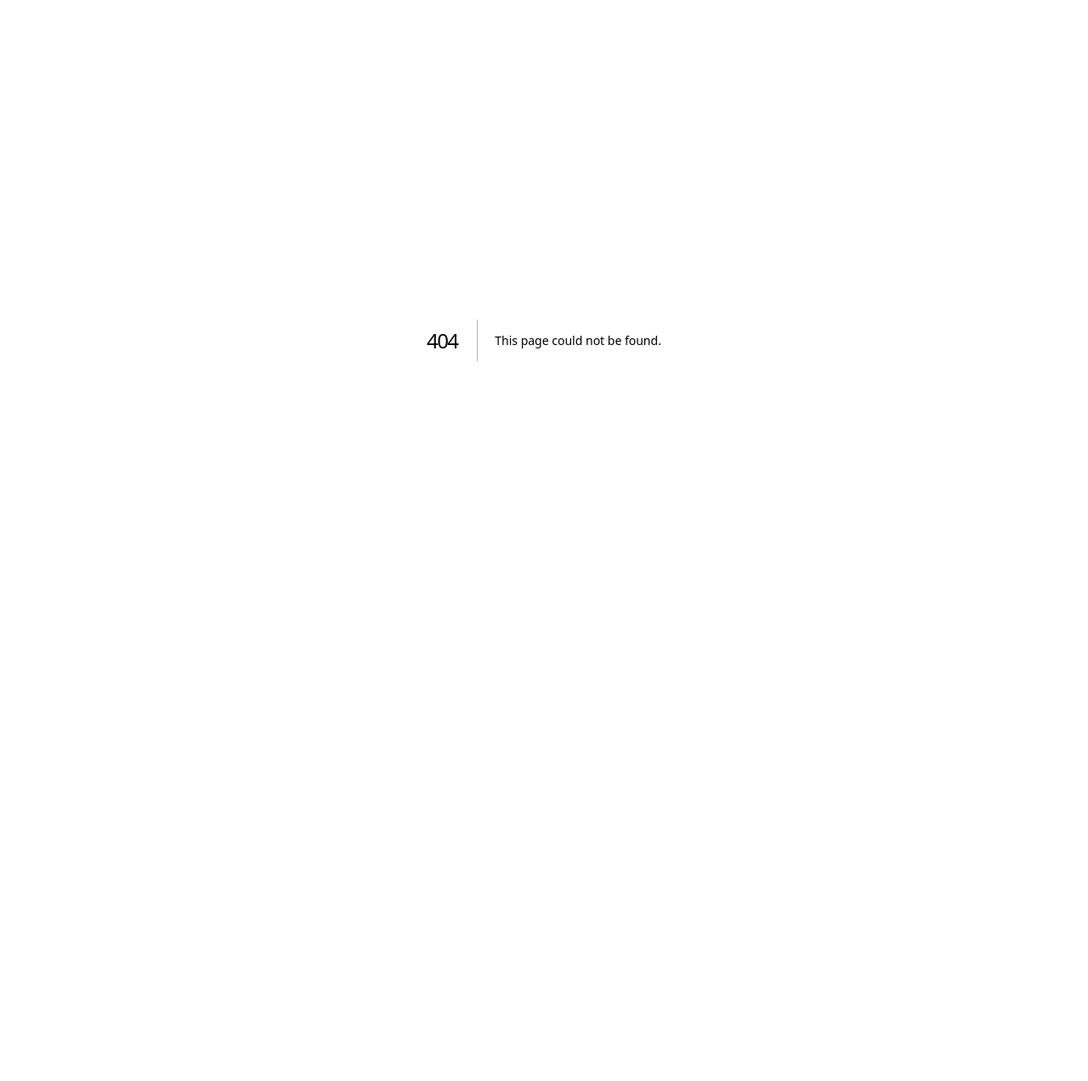
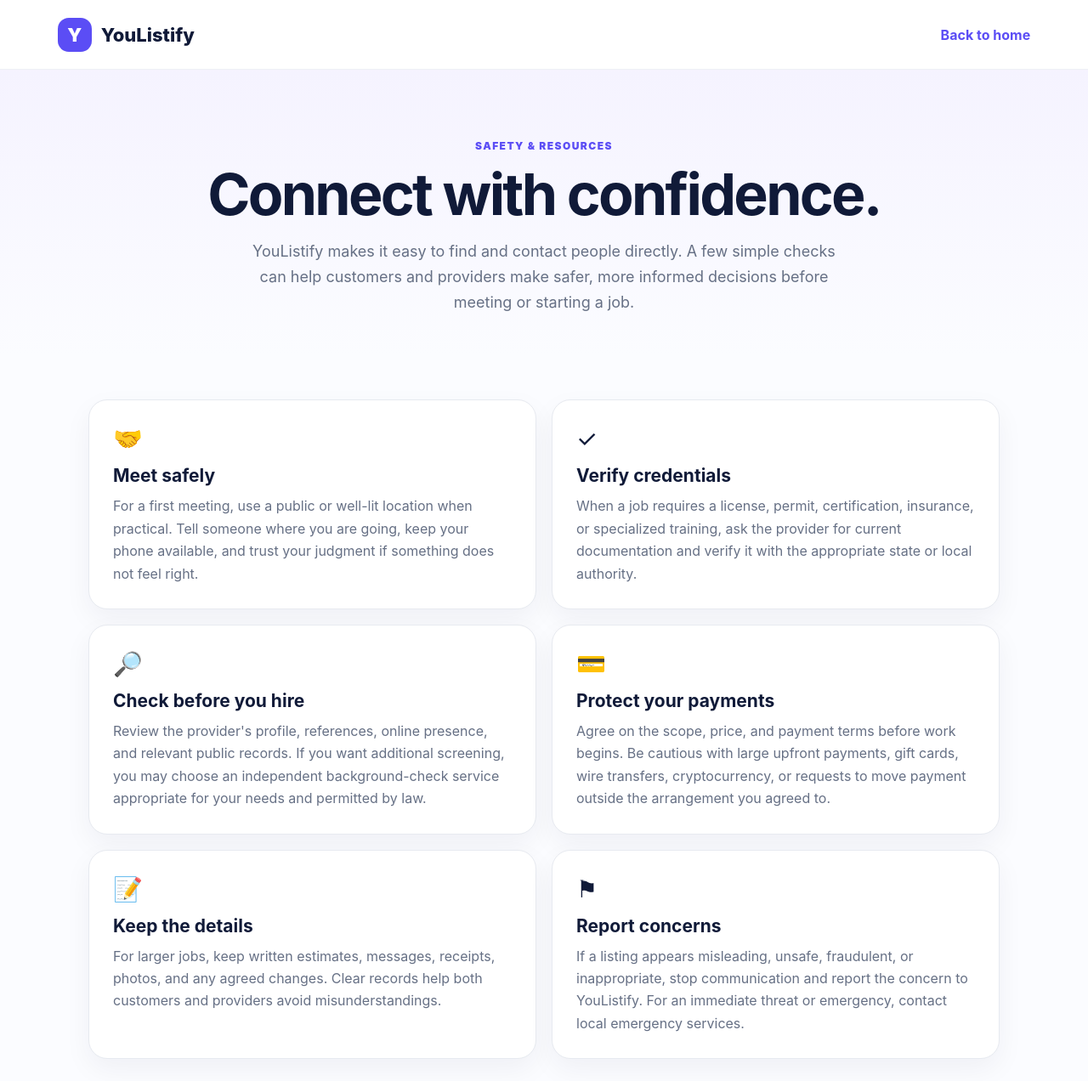
Before and after one commit to angelaannibale-coder/youlistify, a Next.js app: page /safety in a window 1280 px wide. Before the commit this address had no page. Shown: the top 1272 px of the page at 85% size. Before the commit the page ends 800 px from the top, so only its background shows below. Built offline with nearby package versions, Linux system fonts and the light colour scheme.

Commit message:
Add Safety & Resources page

```diff
--- /dev/null
+++ b/app/safety/page.tsx
@@ -0,0 +1,111 @@
+import type { Metadata } from "next";
+
+export const metadata: Metadata = {
+  title: "Safety & Resources | YouListify",
+  description:
+    "Practical safety tips and resources for customers and service providers using YouListify.",
+};
+
+const tips = [
+  {
+    icon: "🤝",
+    title: "Meet safely",
+    text: "For a first meeting, use a public or well-lit location when practical. Tell someone where you are going, keep your phone available, and trust your judgment if something does not feel right.",
+  },
+  {
+    icon: "✓",
+    title: "Verify credentials",
+    text: "When a job requires a license, permit, certification, insurance, or specialized training, ask the provider for current documentation and verify it with the appropriate state or local authority.",
+  },
+  {
+    icon: "🔎",
+    title: "Check before you hire",
+    text: "Review the provider's profile, references, online presence, and relevant public records. If you want additional screening, you may choose an independent background-check service appropriate for your needs and permitted by law.",
+  },
+  {
+    icon: "💳",
+    title: "Protect your payments",
+    text: "Agree on the scope, price, and payment terms before work begins. Be cautious with large upfront payments, gift cards, wire transfers, cryptocurrency, or requests to move payment outside the arrangement you agreed to.",
+  },
+  {
+    icon: "📝",
+    title: "Keep the details",
+    text: "For larger jobs, keep written estimates, messages, receipts, photos, and any agreed changes. Clear records help both customers and providers avoid misunderstandings.",
+  },
+  {
+    icon: "⚑",
+    title: "Report concerns",
+    text: "If a listing appears misleading, unsafe, fraudulent, or inappropriate, stop communication and report the concern to YouListify. For an immediate threat or emergency, contact local emergency services.",
+  },
+];
+
+export default function SafetyPage() {
+  return (
+    <main className="safety-page">
+      <style>{`
+        .safety-page{min-height:100vh;background:#fbfcff;color:#101a38;font-family:Inter,ui-sans-serif,system-ui,-apple-system,BlinkMacSystemFont,"Segoe UI",sans-serif}
+        .safety-topbar{height:82px;display:flex;align-items:center;justify-content:space-between;padding:0 5.3vw;background:#fff;border-bottom:1px solid #eef0f5}
+        .safety-brand{display:flex;align-items:center;gap:11px;text-decoration:none;color:#101a38;font-size:22px;font-weight:850}
+        .safety-logo{display:grid;place-items:center;width:40px;height:40px;border-radius:13px;background:#5b4df5;color:white;font-weight:900}
+        .safety-home{color:#5b4df5;text-decoration:none;font-weight:750}
+        .safety-hero{padding:78px 5.3vw 48px;text-align:center;background:linear-gradient(180deg,#f5f3ff 0%,#fbfcff 100%)}
+        .safety-kicker{display:inline-block;color:#5b4df5;font-size:12px;font-weight:900;letter-spacing:.12em;text-transform:uppercase;margin-bottom:15px}
+        .safety-hero h1{font-size:clamp(38px,6vw,68px);line-height:1.02;letter-spacing:-.04em;margin:0 auto 18px;max-width:850px}
+        .safety-hero p{max-width:720px;margin:0 auto;color:#667085;font-size:18px;line-height:1.65}
+        .safety-wrap{max-width:1120px;margin:0 auto;padding:52px 24px 80px}
+        .safety-grid{display:grid;grid-template-columns:repeat(2,minmax(0,1fr));gap:18px}
+        .safety-card{background:#fff;border:1px solid #e7eaf0;border-radius:22px;padding:28px;box-shadow:0 12px 32px rgba(16,26,56,.05)}
+        .safety-icon{font-size:28px;margin-bottom:14px}
+        .safety-card h2{font-size:21px;margin:0 0 10px}
+        .safety-card p{margin:0;color:#667085;line-height:1.65}
+        .safety-note{margin-top:28px;background:#101a38;color:#fff;border-radius:24px;padding:30px}
+        .safety-note h2{margin:0 0 10px;font-size:24px}
+        .safety-note p{margin:0;color:#d7dbea;line-height:1.7}
+        .safety-disclaimer{margin-top:24px;padding:24px;border-radius:20px;background:#f6f7fb;border:1px solid #e7eaf0;color:#667085;line-height:1.7;font-size:14px}
+        .safety-back{display:inline-flex;margin-top:28px;padding:13px 20px;border-radius:14px;background:#5b4df5;color:#fff;text-decoration:none;font-weight:800}
+        @media(max-width:760px){.safety-grid{grid-template-columns:1fr}.safety-topbar{padding:0 20px}.safety-hero{padding:56px 20px 38px}.safety-wrap{padding:36px 18px 60px}}
+      `}</style>
+
+      <header className="safety-topbar">
+        <a className="safety-brand" href="/" aria-label="YouListify home">
+          <span className="safety-logo">Y</span>
+          <span>YouListify</span>
+        </a>
+        <a className="safety-home" href="/">Back to home</a>
+      </header>
+
+      <section className="safety-hero">
+        <span className="safety-kicker">Safety & Resources</span>
+        <h1>Connect with confidence.</h1>
+        <p>
+          YouListify makes it easy to find and contact people directly. A few simple checks can help customers and providers make safer, more informed decisions before meeting or starting a job.
+        </p>
+      </section>
+
+      <section className="safety-wrap">
+        <div className="safety-grid">
+          {tips.map((tip) => (
+            <article className="safety-card" key={tip.title}>
+              <div className="safety-icon" aria-hidden="true">{tip.icon}</div>
+              <h2>{tip.title}</h2>
+              <p>{tip.text}</p>
+            </article>
+          ))}
+        </div>
+
+        <div className="safety-note">
+          <h2>Use extra care for higher-risk work</h2>
+          <p>
+            Jobs involving children, vulnerable adults, access to a home, driving, financial information, valuable property, regulated trades, or other sensitive responsibilities may call for additional identity, reference, license, insurance, or background checks before you proceed.
+          </p>
+        </div>
+
+        <div className="safety-disclaimer">
+          <strong>About YouListify:</strong> YouListify is a marketplace that helps people discover and contact independent service providers. Providers are not employees of YouListify. Unless a listing specifically states otherwise, YouListify does not represent that a provider has been background checked, licensed, insured, certified, or otherwise independently verified. Customers and providers are responsible for deciding whether a particular engagement is appropriate for them.
+        </div>
+
+        <a className="safety-back" href="/">← Return to YouListify</a>
+      </section>
+    </main>
+  );
+}
```
